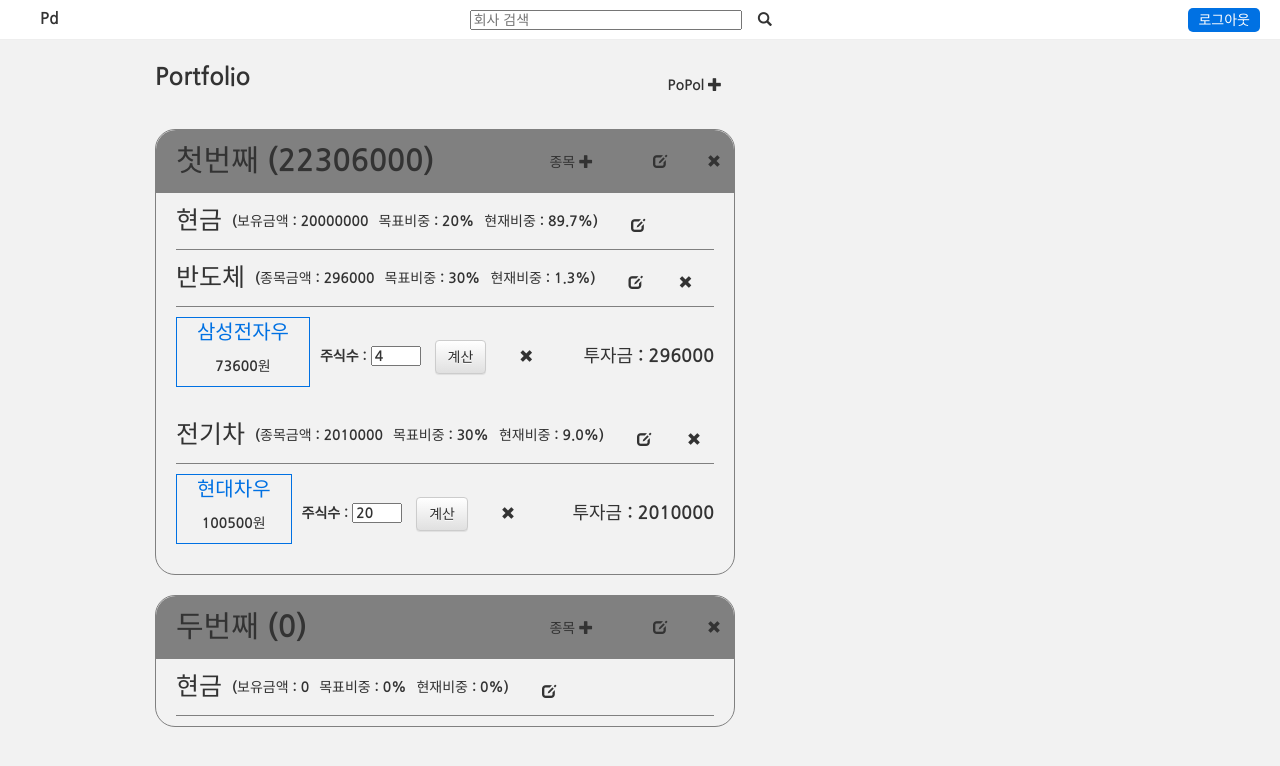
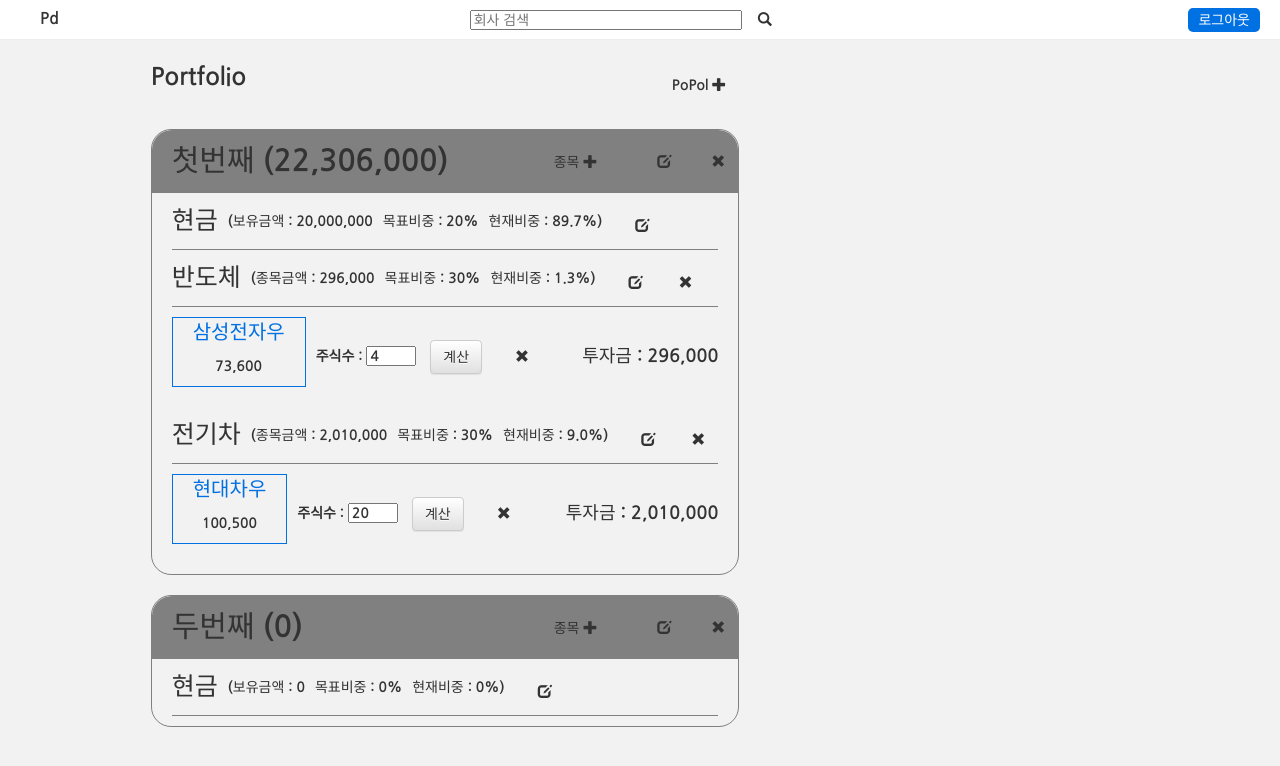
Before and after one commit to kimwlsgh97/learn_django, a Django app: page /port/ in a window 1280 px wide. Shown: the top 766 px of the page. Run offline with Django 3.2, Linux system fonts and the light colour scheme; a user stored in the database is signed in; data comes from the database, SQL or seed files in the repository; both versions use the stored data as it was after the commit; some libraries are stand-ins or nearby versions.

Commit message:
add cash_filter

```diff
--- a/portfolio/templates/portfolio/main.html
+++ b/portfolio/templates/portfolio/main.html
@@ -34,7 +34,7 @@
                         </div>
                         <div class="all_port">
                             <div class="port_header">
-                                <div class="port_name">내 포트폴리오 (2,230,600)</div>
+                                <div class="port_name">My PoPol (2,230,600)</div>
                                 <div class="right-box">
                                     <a href="{% url 'login' %}" class="btn btn_sector_add">종목 <span class="glyphicon glyphicon-plus"></span></a>
                                     <a href="{% url 'login' %}" class="btn"><span class="glyphicon glyphicon-edit"></span></a>
--- a/portfolio/templates/portfolio/port.html
+++ b/portfolio/templates/portfolio/port.html
@@ -12,7 +12,7 @@
             {% for port in all_ports %}
                 <div class="all_port">
                     <div class="port_header">
-                        <div class="port_name">{{port.portname}} ({{port.port_price}})</div>
+                        <div class="port_name">{{port.portname}} ({{port.port_price|for_cash}})</div>
                         <div class="right-box">
                             <a href="{% url 'sector_new' pk=port.pk %}" class="btn btn_sector_add">종목 <span class="glyphicon glyphicon-plus"></span></a>
                             <a href="{% url 'port_edit' pk=port.pk %}" class="btn"><span class="glyphicon glyphicon-edit"></span></a>
@@ -23,7 +23,7 @@
                     <div class="sector">
                         <div class="cash_bar">
                             <div class="cash_name">현금</div>
-                            <div class="cash_price">(보유금액 : {{port.cash_price}}</div>
+                            <div class="cash_price">(보유금액 : {{ port.cash_price|for_cash }}</div>
                             <div class="cash_price">목표비중 : {{port.cash_per}}%</div>
                             <div class="cash_price">현재비중 : {{port.cash_price|int_div:port.port_price}}%)</div>
                             <a href="{% url 'cash_edit' pk=port.pk %}" class="btn"><span class="glyphicon glyphicon-edit"></span></a>
@@ -31,7 +31,7 @@
                     {% for sector in port.sectors.all %}
                             <div class="sector_bar">
                                 <div class="sector_name">{{sector.sector_name}}</div>
-                                <div class="sector_price">(종목금액 : {{sector.sector_price}}</div>
+                                <div class="sector_price">(종목금액 : {{sector.sector_price|for_cash}}</div>
                                 <div class="pre_per">목표비중 : {{sector.sector_per}}%</div>
                                 <div class="pre_per">현재비중 : {{sector.sector_price|int_div:port.port_price}}%)</div>
                                 <a href="{% url 'sector_edit' pk=sector.pk %}" class="btn"><span class="glyphicon glyphicon-edit"></span></a>
@@ -43,7 +43,7 @@
                                         <div class="left-box">
                                             <div class="main_info">
                                                 <div class="info stock_name">{{corp.stock_name}}</div>
-                                                <div class="info stock_price">{{corp.info.stock_price}}원</div>
+                                                <div class="info stock_price">{{corp.info.stock_price|for_cash}}</div>
                                             </div>
                                             <form action="{% url 'add_count' %}" method="post" class="form count_form">
                                                 {% csrf_token %}
@@ -57,7 +57,7 @@
                                             <a href="{% url 'corp_remove' pk=corp.pk %}" class="btn remove_btn"><span class="glyphicon glyphicon-remove"></span></a>
                                         </div>
                                         <div class="right-box">
-                                            <h4>투자금 : {{corp.total_price}}</h4>
+                                            <h4>투자금 : {{corp.total_price|for_cash}}</h4>
                                         </div>
 
                                     </div>
--- a/portfolio/templatetags/custom_tags.py
+++ b/portfolio/templatetags/custom_tags.py
@@ -17,3 +17,7 @@ def int_div(low, high):
     except:
         result = 0
     return result
+
+@register.filter
+def for_cash(num):
+    return format(num, ",")
```
Also changed, not shown: db.sqlite3.
